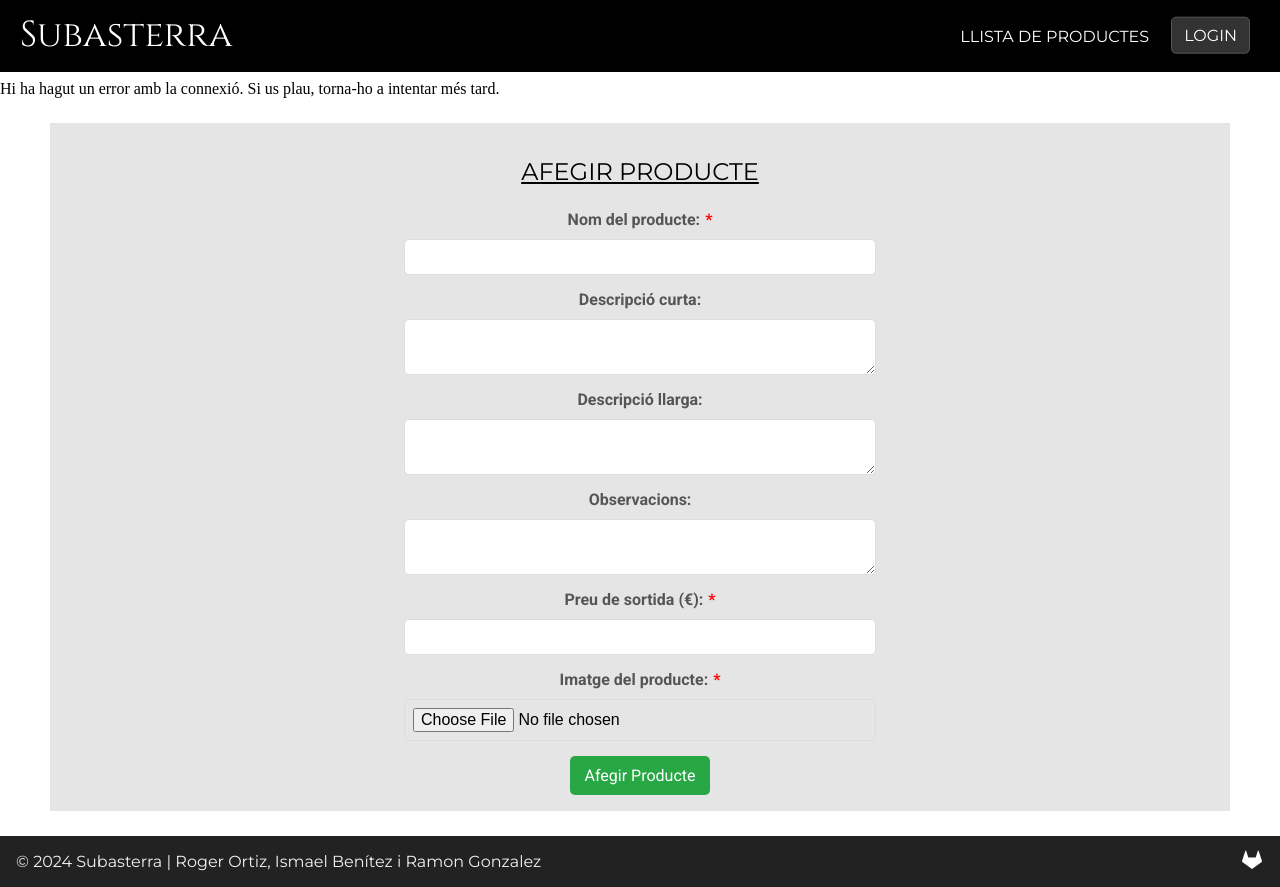
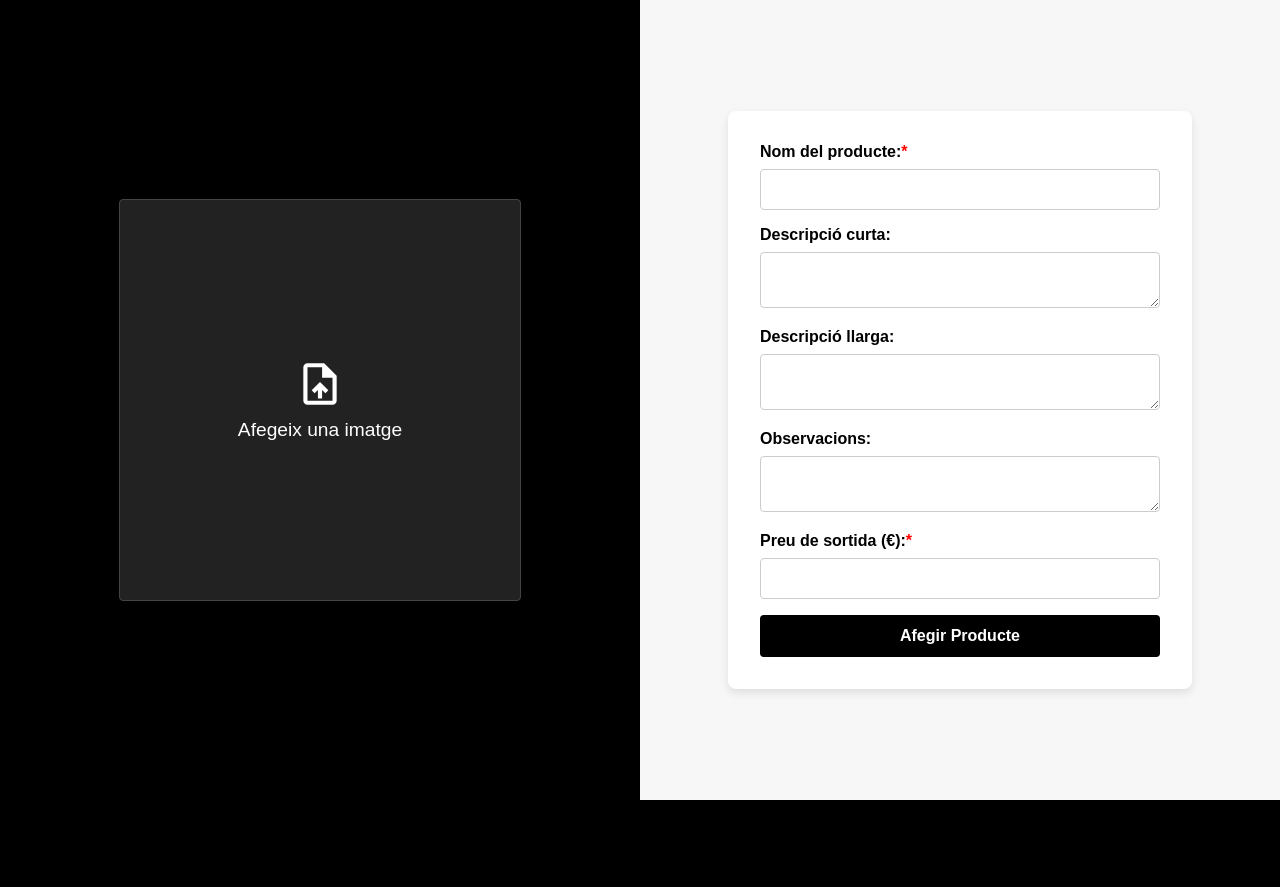
Before and after one commit to ramon-gon/Subasterra, a PHP site: page /views/add-product-view.php in a window 1280 px wide. After the commit the page ends 800 px from the top, so only its background shows below. Run offline with PHP 8.4, Linux system fonts and the light colour scheme; data that the repository does not hold is empty.

Commit message:
Refactor del formulari

```diff
--- /dev/null
+++ b/css/add-product.css
@@ -0,0 +1,154 @@
+@import 'globals.css';
+html, body {
+    height: 100%;
+    margin: 0;
+    font-family: Arial, sans-serif;
+}
+
+.add-product-page {
+    display: flex;
+    height: 100%;
+}
+
+.product-preview {
+    flex: 1;
+    background-color: black;
+    display: flex;
+    flex-direction: column;
+    align-items: center;
+    justify-content: center;
+    padding: 2rem;
+    cursor: pointer;
+}
+
+#image-upload-label {
+    display: flex;
+    flex-direction: column;
+    align-items: center;
+    justify-content: center;
+    cursor: pointer;
+}
+
+#image-preview-container {
+    position: relative;
+    width: 80%;
+    max-width: 400px;
+    height: 400px;
+    width: 400px;
+    border: 1px solid #444;
+    display: flex;
+    align-items: center;
+    justify-content: center;
+    border-radius: 4px;
+    background-color: #222;
+}
+
+#image-preview {
+    width: 100%;
+    height: 100%;
+    object-fit: contain;
+    border-radius: 4px;
+}
+
+#upload-instructions {
+    display: flex;
+    flex-direction: column;
+    align-items: center;
+    color: white;
+    font-size: 1.2rem;
+    font-family: 'Montserrat', sans-serif;
+    text-align: center;
+}
+
+.upload-icon {
+    width: 50px;
+    height: 50px;
+    margin-bottom: 10px;
+}
+
+.add-product-panel {
+    flex: 1;
+    display: flex;
+    align-items: center;
+    justify-content: center;
+    padding: 2rem;
+    background-color: #f7f7f7;
+}
+
+#product-form {
+    width: 100%;
+    max-width: 400px;
+    background-color: white;
+    padding: 2rem;
+    box-shadow: 0 4px 10px rgba(0, 0, 0, 0.1);
+    border-radius: 8px;
+}
+
+.form-label {
+    display: block;
+    margin-bottom: 0.5rem;
+    font-size: 1rem;
+    font-weight: bold;
+}
+
+input[type="text"],
+textarea,
+input[type="number"] {
+    width: 100%;
+    padding: 0.75rem;
+    margin-bottom: 1rem;
+    border: 1px solid #ccc;
+    border-radius: 4px;
+    box-sizing: border-box;
+}
+
+.required-asterisk {
+    color: red;
+}
+
+.btn {
+    padding: 0.75rem;
+    text-align: center;
+    width: 100%;
+    color: white;
+    background-color: black;
+    border: none;
+    border-radius: 4px;
+    cursor: pointer;
+    font-size: 1rem;
+    font-weight: bold;
+}
+
+.btn:hover {
+    background-color: #333;
+}
+
+.btn-remove {
+    border: 1px solid white;
+    width: 50%;
+    margin-top: 1rem;
+}
+
+.error-message {
+    display: block;
+    padding: 0.75rem;
+    background-color: #f8d7da;
+    color: #721c24;
+    border: 1px solid #f5c6cb;
+    border-radius: 4px;
+    margin-bottom: 0.5rem;
+    text-align: center;
+    box-shadow: 0 2px 4px rgba(0, 0, 0, 0.1);
+}
+
+@media (max-width: 768px) {
+    .add-product-page {
+        flex-direction: column;
+    }
+
+    .product-preview, .add-product-panel {
+        flex: none;
+        width: 100%;
+        height: 50%;
+    }
+}
--- a/css/footer.css
+++ b/css/footer.css
@@ -1,5 +1,5 @@
 footer {
-    background-color: #222;
+    background-color: black;
     color: #f1f1f1;
     text-align: center;
     position: relative;
--- a/css/styles.css
+++ b/css/styles.css
@@ -85,16 +85,6 @@ header {
 
 }
 
-.title-category {
-    display: flex;
-    padding: 10px;
-    padding-bottom: 0px;
-    justify-content: center;
-    text-decoration: underline;
-    font-family: var(--font-montserrat);
-    font-size: 24px;
-    text-transform: uppercase;
-}
 
 .auction-gallery {
     display: flex;
@@ -386,14 +376,6 @@ h1 {
     padding-bottom: 1rem;
 }
 
-.form-group {
-    display: flex;
-    flex-direction: column;
-    width: 40%;
-    align-items: center;
-    justify-content: center;
-}
-
 label {
     font-weight: bold;
     color: #555;
--- a/views/add-product-view.php
+++ b/views/add-product-view.php
@@ -1,87 +1,104 @@
+<?php
+    require_once(__DIR__ . '/../controllers/session-controller.php');
+    lazy_session_start();
+
+    unset($_SESSION['product_error']);
+?>
+
 <!DOCTYPE html>
 <html lang="ca">
-
 <head>
     <meta charset="UTF-8">
     <meta name="viewport" content="width=device-width, initial-scale=1.0">
-    <title>Afegir producte</title>
-    <link rel="stylesheet" href="/../css/styles.css">
+    <title>Subasterra - Afegir Producte</title>
+    <link rel="stylesheet" href="/../css/add-product.css" type="text/css">
     <link rel="icon" type="image/x-icon" href="/images/favicon.ico">
 </head>
-
 <body>
-    <?php include(__DIR__ . "/header-view.php"); ?>
-    <div class="container-auctions">
-
-        <div class="current-auctions-header">
-            <p class="title-category">Afegir Producte</p>
+    <div class="add-product-page">
+        <div class="product-preview">
+            <label for="photo" id="image-upload-label">
+                <div id="image-preview-container">
+                    <img id="image-preview" src="#" alt="Preview de la imatge del producte" style="display: none;">
+                    <div id="upload-instructions">
+                        <img src="/images/upload.svg" alt="Upload icon" class="upload-icon">
+                        <span>Afegeix una imatge</span>
+                    </div>
+                </div>
+            </label>
+            <input type="file" name="photo" id="photo" accept="image/*" required onchange="previewImage(event)" style="display: none;">
+            <button id="remove-image-btn" type="button" onclick="removeImage()" style="display: none;" class="btn btn-remove">Eliminar imatge</button>
         </div>
 
-        <form action="/../controllers/form-product-controller.php" method="post" enctype="multipart/form-data" id="product-form">
+        <div class="add-product-panel">
+            <form id="product-form" method="post" action="/../controllers/form-product-controller.php" enctype="multipart/form-data">
                 <div class="form-group">
-                <label for="name">Nom del producte:<span class="required-asterisk">*</span></label>
+                    <label class="form-label" for="name">Nom del producte:<span class="required-asterisk">*</span></label>
                     <input type="text" name="name" id="name" maxlength="50" required>
                 </div>
                 <div class="form-group">
-                <label for="short_description">Descripció curta:</label>
+                    <label class="form-label" for="short_description">Descripció curta:</label>
                     <textarea name="short_description" id="short_description"></textarea>
                 </div>
+
                 <div class="form-group">
-                <label for="long_description">Descripció llarga:</label>
+                    <label class="form-label" for="long_description">Descripció llarga:</label>
                     <textarea name="long_description" id="long_description"></textarea>
                 </div>
                 <div class="form-group">
-                <label for="observations">Observacions:</label>
+                    <label class="form-label" for="observations">Observacions:</label>
                     <textarea name="observations" id="observations"></textarea>
                 </div>
                 <div class="form-group">
-                <label for="starting_price">Preu de sortida (€):<span class="required-asterisk">*</span></label>
+                    <label class="form-label" for="starting_price">Preu de sortida (€):<span class="required-asterisk">*</span></label>
                     <input type="number" step="0.01" name="starting_price" id="starting_price" required>
                 </div>
-            <div class="form-group">
-                <label for="photo">Imatge del producte:<span class="required-asterisk">*</span></label>
-                <input type="file" name="photo" id="photo" accept="image/*" required>
+
+                <?php if (!empty($_SESSION['product_error'])): ?>
+                    <div id="error-message" class="error-message">
+                        <?= htmlspecialchars($_SESSION['product_error']); ?>
                     </div>
-            <input type="submit" value="Afegir Producte" class="btn" id="submit-btn">
+                    <?php unset($_SESSION['product_error']); ?>
+                <?php endif; ?>
+
+                <button type="submit" class="btn">Afegir Producte</button>
             </form>
         </div>
+    </div>
 
-    <?php include(__DIR__ . "/footer-view.php"); ?>
     <script>
-        document.getElementById('product-form').addEventListener('submit', function(event) {
-            event.preventDefault();
+        function previewImage(event) {
+            const reader = new FileReader();
+            const fileInput = document.getElementById('photo');
+            const preview = document.getElementById('image-preview');
+            const instructions = document.getElementById('upload-instructions');
+            const removeButton = document.getElementById('remove-image-btn');
+            const imagePreviewContainer = document.getElementById('image-preview-container');
 
+            reader.onload = function() {
+                preview.src = reader.result;
+                preview.style.display = 'block';
+                instructions.style.display = 'none';
+                imagePreviewContainer.style.width = 'auto';
+                removeButton.style.display = 'inline-block';
+            };
+            reader.readAsDataURL(event.target.files[0])
+        }
 
-            const confirmation = confirm('Estàs segur que vols afegir aquest producte?');
+        function removeImage() {
+            const preview = document.getElementById('image-preview');
+            const instructions = document.getElementById('upload-instructions');
+            const removeButton = document.getElementById('remove-image-btn');
+            const fileInput = document.getElementById('photo');
+            const imagePreviewContainer = document.getElementById('image-preview-container');
 
-            if (confirmation) {
-
-                const form = event.target;
-                const formData = new FormData(form);
-
-                fetch(form.action, {
-                        method: 'POST',
-                        body: formData
-                    })
-                    .then(response => response.text())
-                    .then(data => {
-
-                        if (data.includes('Producte afegit correctament.')) {
-                            alert('Producte afegit correctament.');
-                            window.location.href = '/controllers/vendor-panel-controller.php'; // Redirigir al Panell Venedor
-                        } else {
-                            alert('Error en afegir el producte. Si us plau, intenta de nou.');
+            preview.src = '#';
+            preview.style.display = 'none';
+            imagePreviewContainer.style.width = '400px';
+            instructions.style.display = 'flex';
+            removeButton.style.display = 'none';
+            fileInput.value = ''; // Bàsicament buidem el valor del input file.
         }
-                    })
-                    .catch(error => {
-                        console.error('Error:', error);
-                        alert('Hi ha hagut un problema en afegir el producte. Si us plau, intenta de nou.');
-                    });
-            }
-        });
     </script>
-
-
     </body>
-
 </html>
```
Also changed, not shown: controllers/form-product-controller.php (+24 -25 lines), images/upload.svg (added). Lines whose indentation alone changed are shown as unchanged.
